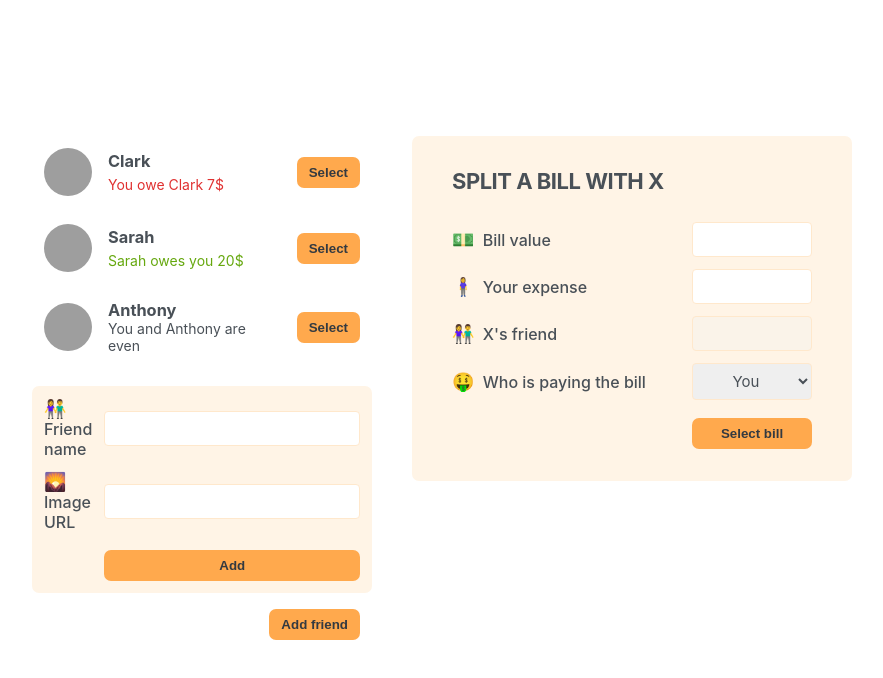
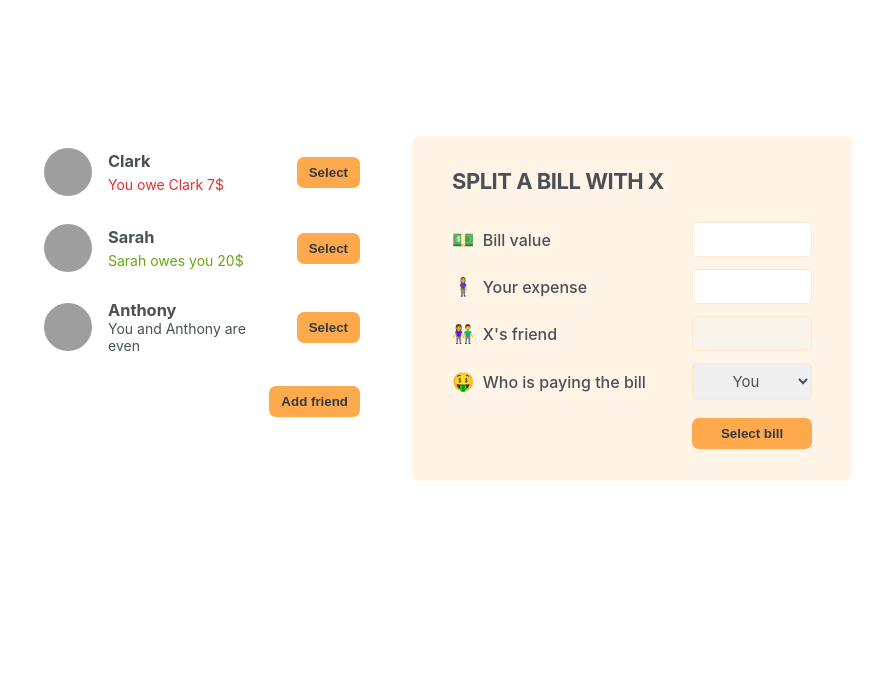
Before and after one commit to ahmadmohammadirad2006/eat-n-split, a React (Create React App) app: page / in a window 1280 px wide. Shown: the top 678 px of the page, without its empty margins (198-1081 px from the left). Built offline with nearby package versions, Linux system fonts and the light colour scheme; grey boxes are pictures that could not be loaded; the HTML template or start-up script is replaced by a standard one.

Commit message:
feat: add functionality of hiding and showing FormAddFriend component
Changes:
- add showAddFriend state into App component
- add handleShowAddFriend function into App component

```diff
--- a/src/App.js
+++ b/src/App.js
@@ -1,4 +1,4 @@
-import { Children } from 'react';
+import { useState } from 'react';
 
 const initialFriends = [
   {
@@ -21,13 +21,29 @@
   },
 ];
 
+function Button({ children, onClick }) {
+  return (
+    <button className='button' onClick={onClick}>
+      {children}
+    </button>
+  );
+}
+
 export default function App() {
+  const [showAddFriend, setShowAddFriend] = useState(false);
+
+  function handleShowAddFriend() {
+    setShowAddFriend((show) => !show);
+  }
+
   return (
     <div className='app'>
       <div className='sidebar'>
         <FriendsList />
-        <FormAddFriend />
-        <Button>Add friend</Button>
+        {showAddFriend && <FormAddFriend />}
+        <Button onClick={handleShowAddFriend}>
+          {showAddFriend ? 'Close' : 'Add friend'}
+        </Button>
       </div>
       <FormSplitBill />
     </div>
@@ -68,10 +84,6 @@
   );
 }
 
-function Button({ children }) {
-  return <button className='button'>{children}</button>;
-}
-
 function FormAddFriend() {
   return (
     <form className='form-add-friend'>
```
